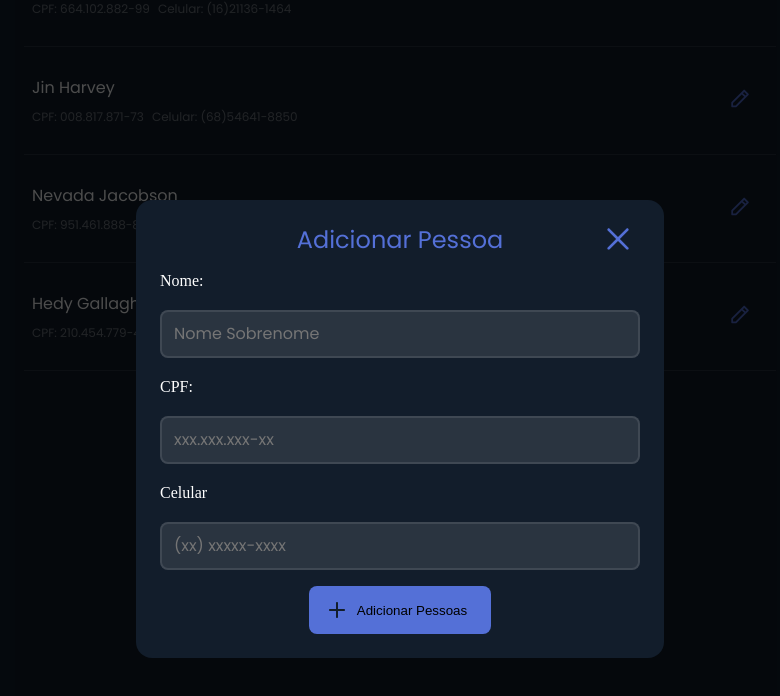
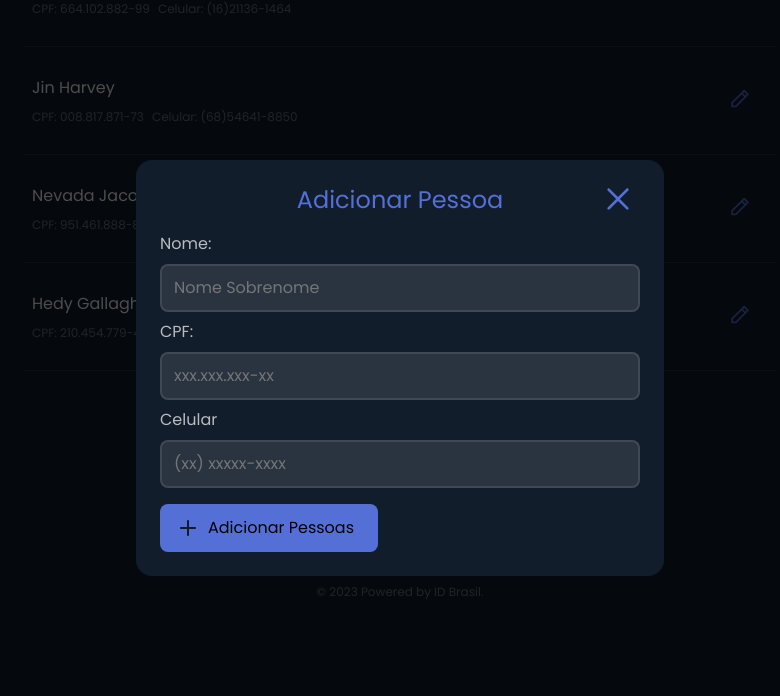
Before and after one commit to jhonis95/IDBrasil_FrontEnd_Challenge, a React (Vite) app: page /home in a window 1280 px wide. Both pictures are taken after typing "Sample" into the empty fields and a click on the button "Adicionar Pessoas". Shown: the part 370-1066 px from the top of the page, without its empty margins (240-1020 px from the left). Built offline with nearby package versions, Linux system fonts and the light colour scheme; a web font is replaced by a local one.

Commit message:
finished the UI of add user and make the buttons of modal functional

```diff
--- a/src/components/addUser.jsx
+++ b/src/components/addUser.jsx
@@ -2,34 +2,60 @@ import Button from "./button"
 import * as style from "../styles/addUser.module.css"
 import plus from '../assets/PlusBlack.svg'
 import close from '../assets/Close.svg'
+import API from '../data/API'
+import { useState } from "react"
 
 function AddCard({closeModal}){
-    const hendleClose=()=>{
+
+    const [formInputs,setForm]=useState({
+            nome:'',
+            cpf:'',
+            telefone:''
+    })
+    const handleClose=()=>{
         closeModal()
+    }
+    // const organizeOutput=(input)=>{
+    //     let valueToShowCPF=`${cpf.slice(0,3)}.${cpf.slice(3,6)}.${cpf.slice(6,9)}-${cpf.slice(9,11)}`
+    //     let valueToShowTelefone=`(${phone.slice(0,2)})${phone.slice(2,7)}-${phone.slice(7,11)}`
+    // }
+    const handleAddUser=(e)=>{
+        e.preventDefault();
+        API.addPessoas(formInputs)
+    }
+    const handleChange=(e)=>{
+        // if(e.target.name==='cpf'){
+
+        // }
+        const cleanInput=e.target.value.replace(/[^a-zA-Z0-9 ]/g, '');
+        setForm({...formInputs, [e.target.name]: cleanInput})
     }
     return(
         <section className={style.addUser_modal}>
                 <h2 className={style.addUser_title}>Adicionar Pessoa</h2>
                <Button
-                    action={hendleClose}
+                    action={handleClose}
                     style={style.addUser_button_close}
                >
                     <img src={close} alt="close-button" />
                </Button>
             <form action="" className={style.addUser_form}>
                 <label htmlFor="">Nome:</label>
-                <input type="text" name="" id="" placeholder="Nome Sobrenome"/>
+                <input type="text" name="nome" id="" placeholder="Nome Sobrenome" onChange={handleChange}/>
                 <label htmlFor="">CPF:</label>
-                <input type="text" name="" id="" placeholder="xxx.xxx.xxx-xx"/>
+                <input type="text" name="cpf" id="" placeholder="xxx.xxx.xxx-xx" onChange={handleChange}/>
                 <label htmlFor="">Celular</label>
-                <input type="text" name="" id="" placeholder="(xx) xxxxx-xxxx"/>
+                <input type="text" name="telefone" id="" placeholder="(xx) xxxxx-xxxx" onChange={handleChange}/>
             </form>
+            <div style={{width:'100%'}}>
                 <Button
                     style={style.addUser_button}
+                    action={handleAddUser}
                 >
                         <img src={plus} alt="plus-icon" />
                         Adicionar Pessoas
                 </Button>
+            </div>
         </section>
     )
 }
--- a/src/styles/addUser.module.css
+++ b/src/styles/addUser.module.css
@@ -3,9 +3,12 @@
     background: var(--primary-color);
     display: flex;
     padding: 12px 24px 12px 16px;
-    justify-content: center;
-    align-items: center;
     gap: 8px;
+    font-family: 'Poppins';
+    font-size: 16px;
+    font-style: normal;
+    font-weight: 500;
+    line-height: 24px;
 }
 .addUser_button img{
     color: var(--Base);
@@ -30,21 +33,26 @@
     background: var(--Base);
     color:var(--Default);
     margin: auto auto;
-    margin-top: 25vh;
+    margin-top: 20vh;
     position: relative;
 }
 .addUser_form{
     display: flex;
     flex-direction: column;
-    gap: 20px;
+    gap: 8px;
     align-self: stretch;
+}
+.addUser_form label{
+    color: var(--Default-70, rgba(255, 255, 255, 0.70));
+    font-family: 'Poppins';
+    font-size: 16px;
+    font-style: normal;
+    font-weight: 500;
+    line-height: 24px;
 }
 .addUser_form input{
     display: flex;
     padding: 10px 12px;
-    align-items: flex-start;
-    gap: 8px;
-    align-self: stretch;
     border-radius: 8px;
     border: 2px solid var(--Default-10);
     background: var(--Default-10);
@@ -53,7 +61,10 @@
     font-size: 16px;
     font-style: normal;
     font-weight: 500;
-    line-height: 24px; /* 150% */
+    line-height: 24px;
+}
+.addUser_form input::placeholder{
+    opacity: 1;
 }
 .addUser_title{
     color: var(--primary-color);
```
